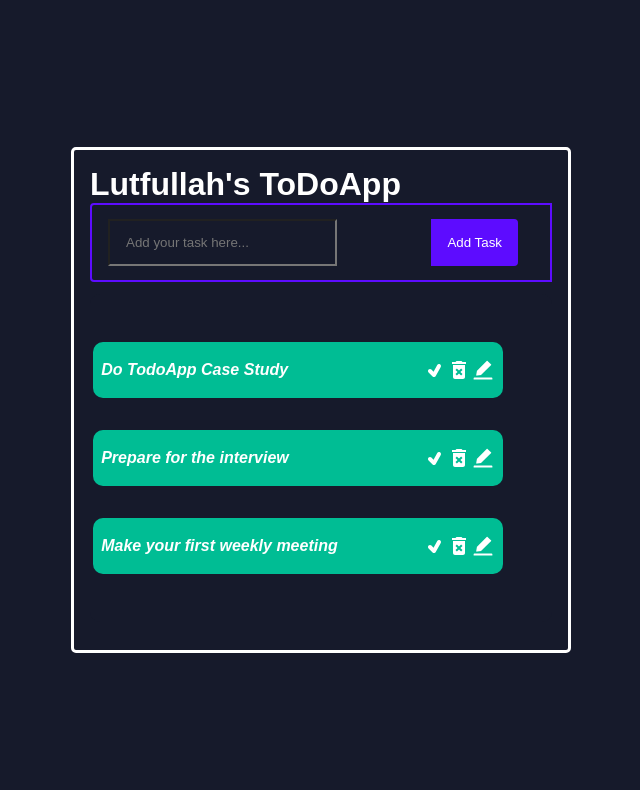
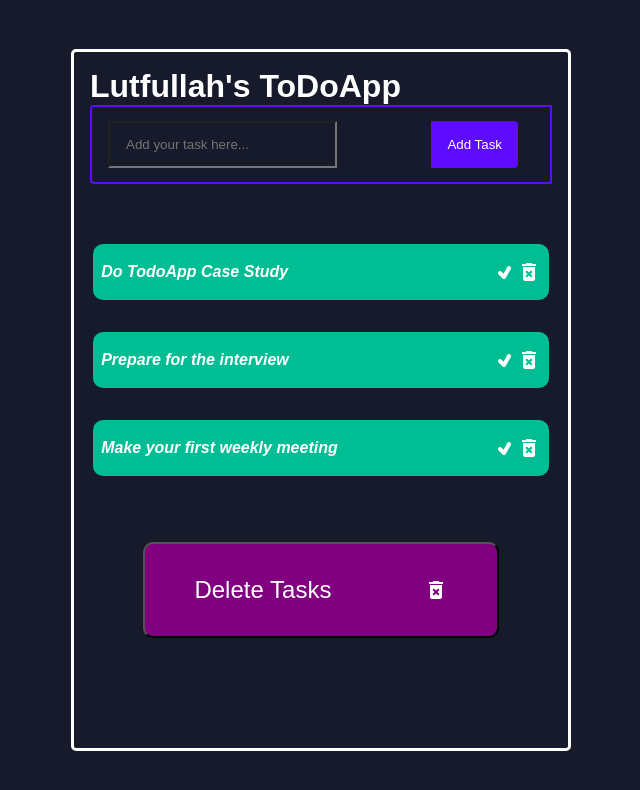
Before and after one commit to lutfullahcelenk/casestudy-todo-app, a React (Create React App) app: page / in a window 1280 px wide. Shown: the top 790 px of the page, without its empty margins (319-959 px from the left). Built offline with nearby package versions, Linux system fonts and the light colour scheme.

Commit message:
hooks is constructed and used in Todo

```diff
--- a/src/App.css
+++ b/src/App.css
@@ -24,7 +24,6 @@ body {
 
     padding: 16px;
     border-radius: 5px;
-    width: 90%;
   }
 
   .completed {
--- a/src/components/ToDo/index.jsx
+++ b/src/components/ToDo/index.jsx
@@ -1,37 +1,12 @@
-import React, { useState } from "react";
+import React from "react";
 import Input from "../Input/index.jsx";
 import ToDoList from "../ToDoList/index.jsx";
 import { TodoContainer } from "./styles.js";
-import { initialToDos } from "../../constants/initialToDos";
+import useToDoLogic from "../../hooks/useToDoLogic.js";
 
 const ToDo = () => {
-  const [tasks, setTasks] = useState(initialToDos);
 
-  //ADD TASK
-  const addTask = (task) => {
-    const id = Date.now();
-    const newTask = { ...task, id };
-    setTasks((prevState) => [...prevState, newTask]);
-  };
-
-  //DELETE TASK
-  const deleteTask = (id) => {
-    setTasks(tasks.filter((task) => id !== task.id))
-  };
-
-  //EDIT TASK
-  const editTask = () => {};
-
-  //COMPLETE TASK
-  const completeTask = (id) => {
-    let completed = tasks.map(task => {
-      if (task.id === id) {
-        task.isComplete = !task.isComplete;
-      }
-      return task;
-    });
-    setTasks(completed);
-  };
+  const { tasks, addTask, deleteTask, completeTask } = useToDoLogic();
 
   return (
     <>
@@ -41,7 +16,6 @@ const ToDo = () => {
         <ToDoList
           tasks={tasks}
           deleteTask={deleteTask}
-          editTask={editTask}
           completeTask={completeTask}
         />
       </TodoContainer>
--- a/src/components/ToDoItem/index.jsx
+++ b/src/components/ToDoItem/index.jsx
@@ -5,21 +5,22 @@ import {
   ToDoItemText,
 } from "./style";
 import { MdDeleteForever as DeleteIcon } from "react-icons/md";
-import { AiFillEdit as EditIcon } from "react-icons/ai";
 import { TiTick as TickIcon } from "react-icons/ti";
 
 const ToDoItem = ({ task, deleteTask, editTask, completeTask }) => {
   return (
     <>
       <ToDoItemContainer
-        className={task.isComplete ? "todo-uncompleted completed" : "todo-uncompleted"}
+        className={
+          task.isComplete ? "todo-uncompleted completed" : "todo-uncompleted"
+        }
       >
         <ToDoItemText key={task.id}>{task.text}</ToDoItemText>
 
         <ToDoItemButtonContainer>
           <TickIcon onClick={() => completeTask(task.id)} />
+
           <DeleteIcon onClick={() => deleteTask(task.id)} />
-          <EditIcon />
         </ToDoItemButtonContainer>
       </ToDoItemContainer>
     </>
--- a/src/components/ToDoList/index.jsx
+++ b/src/components/ToDoList/index.jsx
@@ -1,8 +1,13 @@
 import React from "react";
 import ToDoItem from "../ToDoItem";
-import { ToDoListContainer } from "./styles";
+import { ToDoListButton, ToDoListContainer } from "./styles";
+import { MdDeleteForever as DeleteIcon } from "react-icons/md";
 
-const ToDoList = ({ tasks, deleteTask, editTask, completeTask }) => {
+const ToDoList = ({ tasks, deleteTask, completeTask }) => {
+  const deleteSelectedTasks = () => {
+
+  };
+
   return (
     <>
       <ToDoListContainer>
@@ -11,10 +16,13 @@ const ToDoList = ({ tasks, deleteTask, editTask, completeTask }) => {
             key={index}
             task={task}
             deleteTask={deleteTask}
-            editTask={editTask}
             completeTask={completeTask}
           />
         ))}
+
+        <ToDoListButton onClick={deleteSelectedTasks}>
+          Delete Tasks <DeleteIcon />
+        </ToDoListButton>
       </ToDoListContainer>
     </>
   );
--- a/src/components/ToDoList/styles.js
+++ b/src/components/ToDoList/styles.js
@@ -11,3 +11,18 @@ export const ToDoListContainer = styled.div`
   padding: 32px 0.2rem 32px;
   /* border: 3px solid white; */
 `;
+
+export const ToDoListButton = styled.button`
+  display: flex;
+  justify-content: space-around;
+  align-items: center;
+  font-size: 24px;
+  color: white;
+  cursor: pointer;
+  background: purple;
+  text-align: center;
+  margin: 50px;
+  border-radius: 10px;
+  padding: 32px 0.2rem 32px;
+  /* border: 3px solid white; */
+`;
--- /dev/null
+++ b/src/hooks/useToDoLogic.js
@@ -0,0 +1,37 @@
+import { useState } from 'react';
+import { initialToDos } from '../constants/initialToDos';
+
+const useToDoLogic = () => {
+    const [tasks, setTasks] = useState(initialToDos);
+
+    //ADD TASK
+    const addTask = (task) => {
+      const id = Date.now();
+      const newTask = { ...task, id };
+      setTasks((prevState) => [...prevState, newTask]);
+    };
+
+    //DELETE TASK
+    const deleteTask = (id) => {
+      setTasks(tasks.filter((task) => id !== task.id))
+    };
+
+    //COMPLETE TASK
+    const completeTask = (id) => {
+      let completed = tasks.map(task => {
+        if (task.id === id) {
+          task.isComplete = !task.isComplete;
+        }
+        return task;
+      });
+      setTasks(completed);
+    };
+    return {
+        tasks,
+        addTask,
+        deleteTask,
+        completeTask
+    }
+}
+
+export default useToDoLogic;
```
